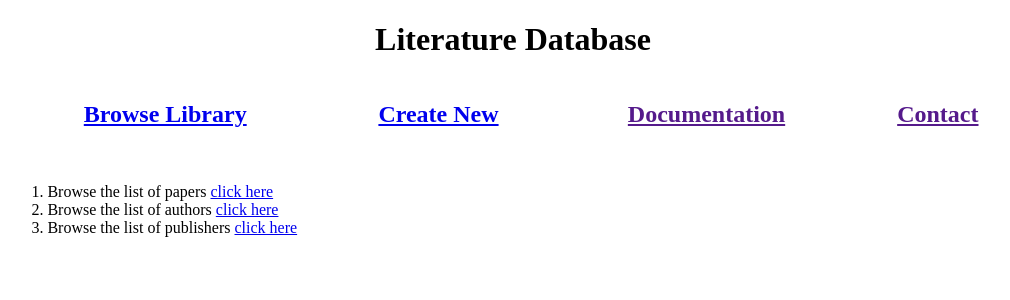
After one commit to shivkiyer/publications_db, a Django app: template paperarchive/papercollection/templates/browse_choices.html in a window 1280 px wide. The commit adds this page. Shown: the top 300 px of the page, without its empty margins (127-1137 px from the left). Run offline with Django 3.2, Linux system fonts and the light colour scheme; the template is opened without the code that fills it, so the values that code supplies are empty.

Commit message:
Created a better web page for the forms and listings.
Used the extends command in Django to create one base frameework and apply that to all pages so as to achieve some uniformity in the appearance of the web pages. The next step is to continue with processing of papers, authors and publishers.

```diff
--- a/paperarchive/paperarchive/urls.py
+++ b/paperarchive/paperarchive/urls.py
@@ -21,8 +21,10 @@ import settings
 
 urlpatterns = [
     url(r'^admin/$', include(admin.site.urls)),
+    url(r'^$', views.index, name='web-homepage'),
     url(r'^start-db/$', views.dbase_populate, name='dbase-init'),
     url(r'^display-db/$', views.dbase_display, name='dbase-listall'),
+    url(r'^display-papers/$', views.papers_display, name='papers-listall'),
     url(r'^edit-paper/$', views.edit_paper, name='edit-paper'),
     url(r'^new-paper/$', views.new_paper, name='new-paper'),
 ]
--- /dev/null
+++ b/paperarchive/papercollection/templates/base_framework.html
@@ -0,0 +1,35 @@
+<!DOCTYPE html>
+
+<head>
+	<title>{% block title %}Literature Database{% endblock %}
+	</title>
+</head>
+
+<body>
+	{% block top_heading %}
+	<h1 align="center" style="font-size:200%">Literature Database</h1> <br>
+	<table align="center" style="width:80%;font-size:150%">
+	<th><a href="/display-db/">Browse Library</a></th>
+	<th><a href="/new-paper/">Create New</a></th>
+	<th><a href="">Documentation</a></th>
+	<th><a href="">Contact</a></th>
+	</table>
+	{% endblock %}
+	<br><br>
+	{% block main_body %}
+	<div align="center">
+		<div style="width:80%" align="left">
+			{% block main_body_content %}
+			<p style="font-size:120%">To begin using this application choose any of the links above. The links:
+			<ol style="font-size:120%">
+				<li>Browse library is the list of all the papers, authors and publishers in this database.</li>
+				<li>Create New is if you want to create a new paper entry or upload a new BibTex file.</li>
+				<li>Documention is if you need help on how to use this application.</li>
+			</ol>
+			</p>
+			{% endblock %}
+		</div>
+	</div>
+	{% endblock %}
+
+</body>
--- /dev/null
+++ b/paperarchive/papercollection/templates/browse_choices.html
@@ -0,0 +1,18 @@
+<!DOCTYPE html>
+
+{% extends "base_framework.html" %}
+
+<head>
+	<title>
+	</title>
+</head>
+
+<body>
+	{% block main_body_content %}
+		<ol>
+			<li>Browse the list of papers <a href="/display-papers/"> click here </a> </li>
+			<li>Browse the list of authors <a href="/display-authors/"> click here </a> </li>
+			<li>Browse the list of publishers <a href="/display-publishers/"> click here </a> </li>
+		</ol>
+	{% endblock %}
+</body>
```
Also changed, not shown: paperarchive/papercollection/templates/edit_paper.html (+13 -0 lines), paperarchive/papercollection/templates/index.html (added, +12 -0 lines), paperarchive/papercollection/templates/list_papers.html (+15 -1 lines), paperarchive/papercollection/views.py (+9 -1 lines).
